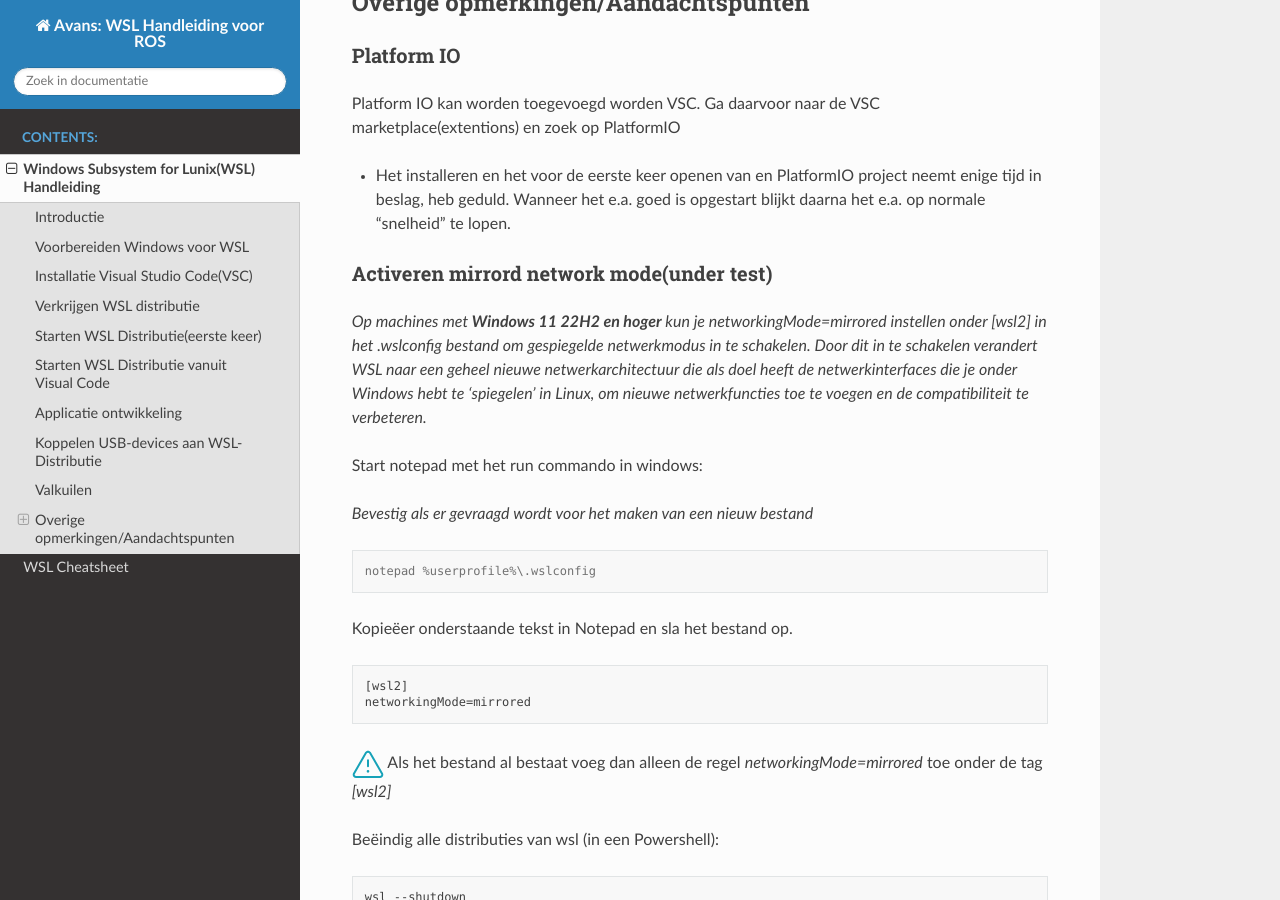
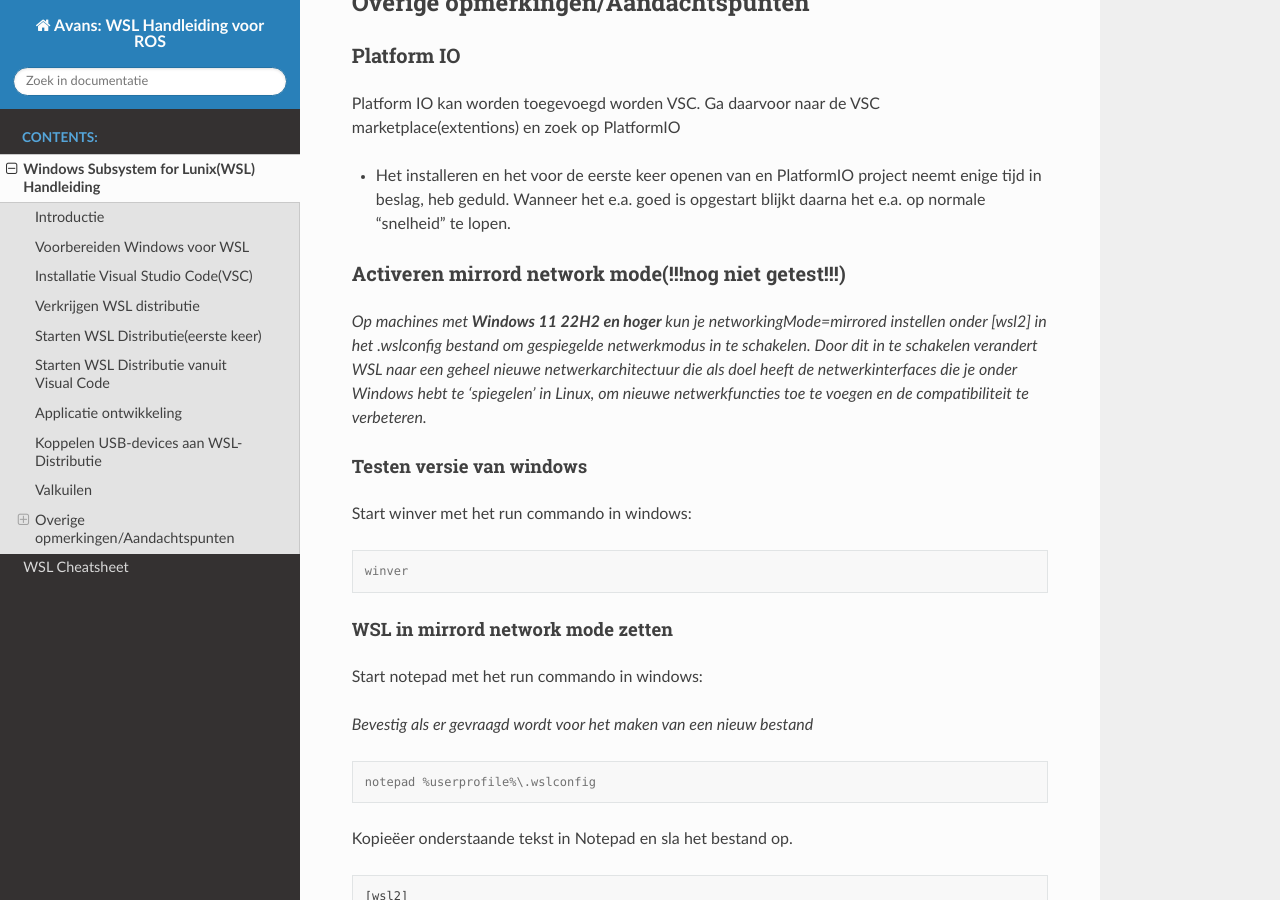
Before and after one commit to AvansMechatronica/WindowsSubsystemForLinuxHandleiding, a Sphinx documentation site: the page built from documentation/documentation/WSL_Handleiding.md, in a window 1280 px wide and 900 px high, scrolled down 5941 px. Built offline with Sphinx 7.4.7 and the Read the Docs theme 3.1.0, drawn with Linux system fonts in a browser that asks for light colours.

Commit message:
20250318

````diff
--- a/documentation/documentation/WSL_Handleiding.md
+++ b/documentation/documentation/WSL_Handleiding.md
@@ -176,9 +176,15 @@ Op de volgende websites kun je meer informatie vinden
 Platform IO kan worden toegevoegd  worden VSC. Ga daarvoor naar de VSC marketplace(extentions) en zoek op PlatformIO
 * Het installeren en het voor de eerste keer openen van en PlatformIO project neemt enige tijd in beslag, heb geduld. Wanneer het e.a. goed is opgestart blijkt daarna het e.a. op normale “snelheid” te lopen.
 
-### Activeren mirrord network mode(under test)
+### Activeren mirrord network mode(!!!nog niet getest!!!)
 *Op machines met **Windows 11 22H2 en hoger** kun je networkingMode=mirrored instellen onder [wsl2] in het .wslconfig bestand om gespiegelde netwerkmodus in te schakelen. Door dit in te schakelen verandert WSL naar een geheel nieuwe netwerkarchitectuur die als doel heeft de netwerkinterfaces die je onder Windows hebt te 'spiegelen' in Linux, om nieuwe netwerkfuncties toe te voegen en de compatibiliteit te verbeteren.*
 
+#### Testen versie van windows
+Start winver met het run commando in windows:
+```doscon
+winver
+```
+#### WSL in mirrord network mode zetten
 
 Start notepad met het run commando in windows:
 
````
